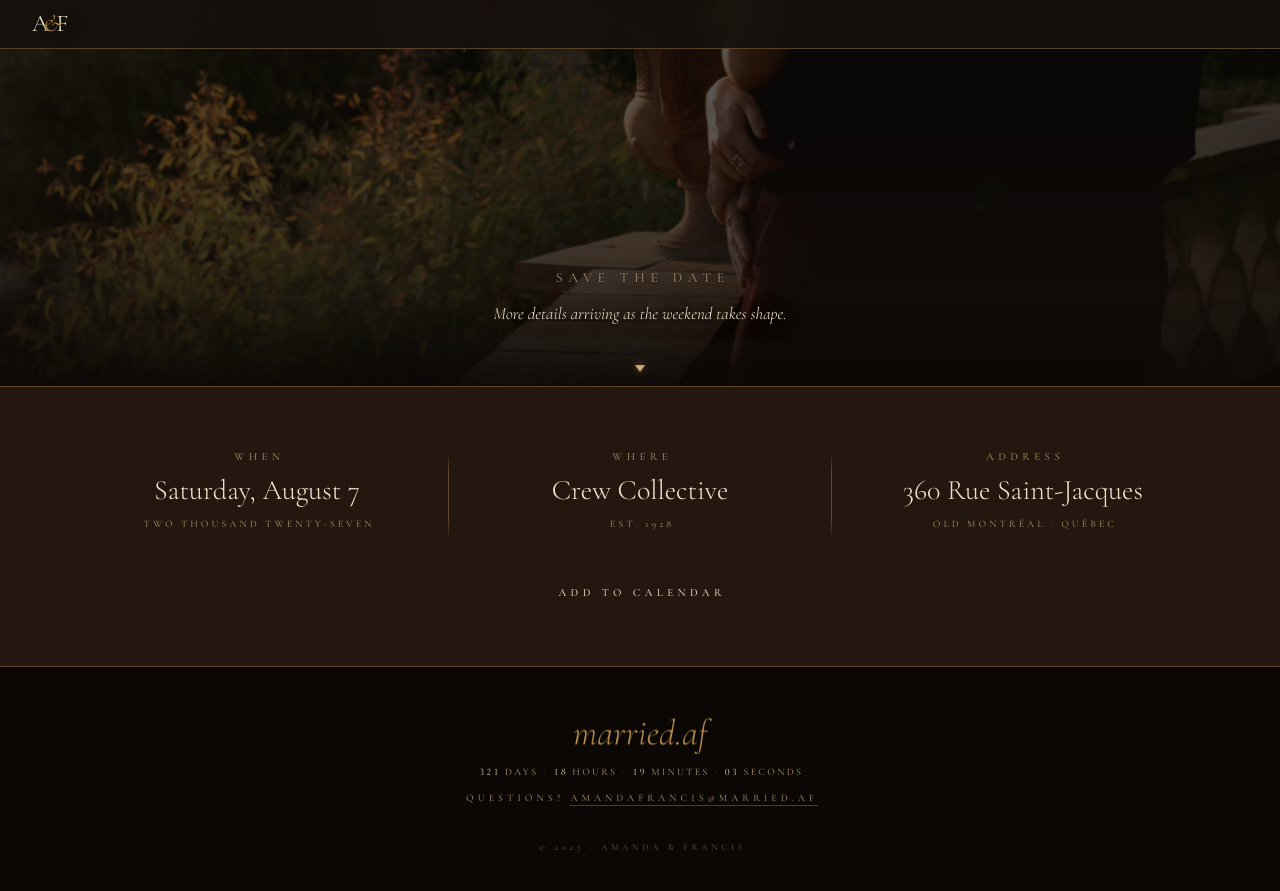
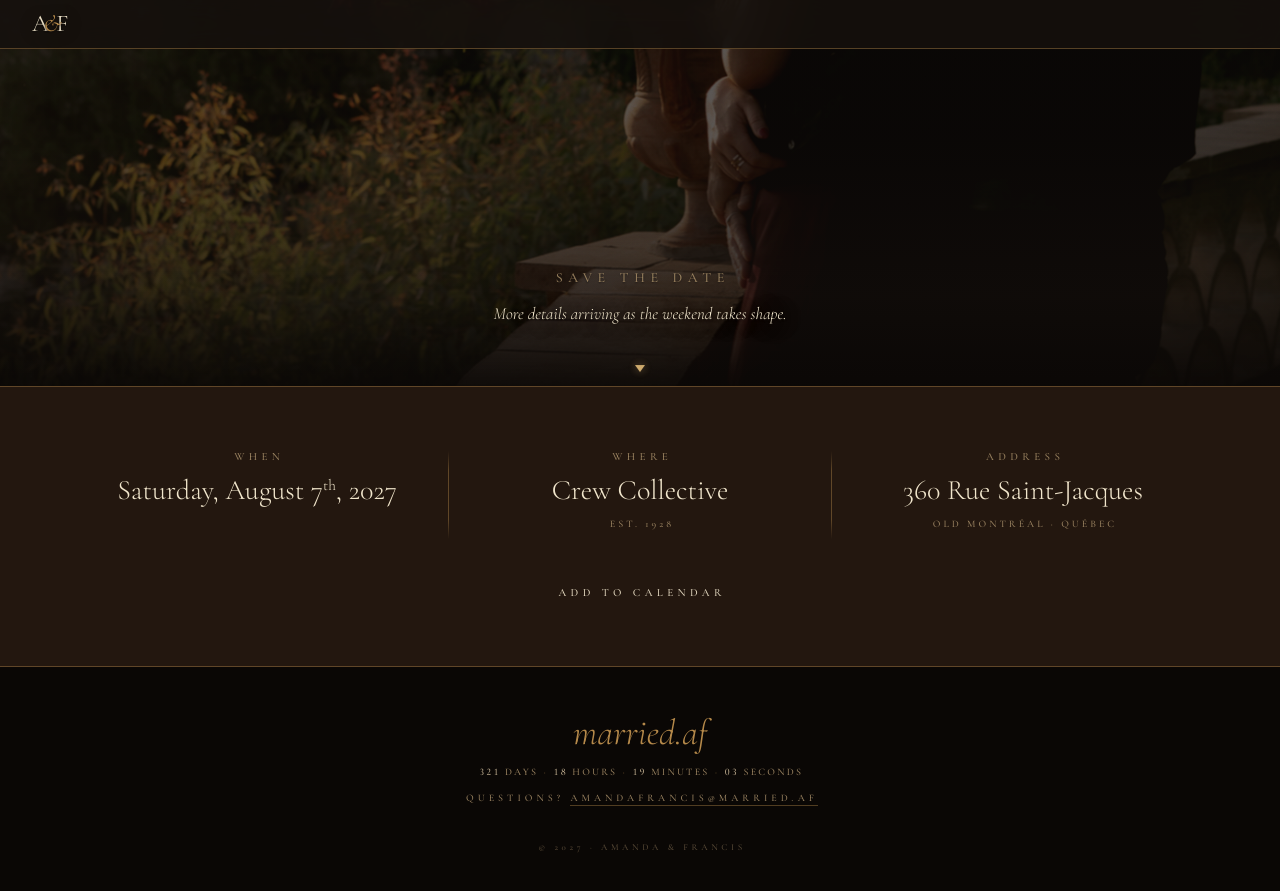
Before and after one commit to fwilliams/married.af, a Jekyll site: the page built from index.md, in a window 1280 px wide and 900 px high, scrolled down 514 px. Shown: the top 891 px of the window. Built offline with Jekyll 4.4.1, drawn with Linux system fonts in a browser that asks for light colours; some web fonts are replaced.

Commit message:
Facts grid: "Saturday, August 7th, 2027"
The When fact now carries the full date with a superscript ordinal; the
spelled-out "Two Thousand Twenty-Seven" detail line beneath it is dropped as
redundant.

Co-Authored-By: Claude Fable 5.1 <noreply@anthropic.com>

```diff
--- a/_sass/_components.scss
+++ b/_sass/_components.scss
@@ -732,6 +732,11 @@ body.menu-open { overflow: hidden; }
   margin: 0;
   // No italic emphasis inside facts — the field IS the emphasis.
 }
+.fact__primary sup {
+  font-size: 0.55em;
+  line-height: 0;
+  vertical-align: 0.6em;
+}
 .fact__detail {
   font-family: var(--type-caps);
   font-weight: var(--w-medium);
--- a/index.md
+++ b/index.md
@@ -34,8 +34,7 @@ permalink: /
     <div class="facts__grid">
       <div class="fact">
         <div class="fact__label">When</div>
-        <div class="fact__primary">{{ site.wedding.day_of_week }}, August 7</div>
-        <div class="fact__detail">{{ site.wedding.year_long }}</div>
+        <div class="fact__primary">{{ site.wedding.day_of_week }}, August 7<sup>th</sup>, {{ site.wedding.date_year }}</div>
       </div>
       <div class="facts__rule" aria-hidden="true"></div>
       <div class="fact">
```
